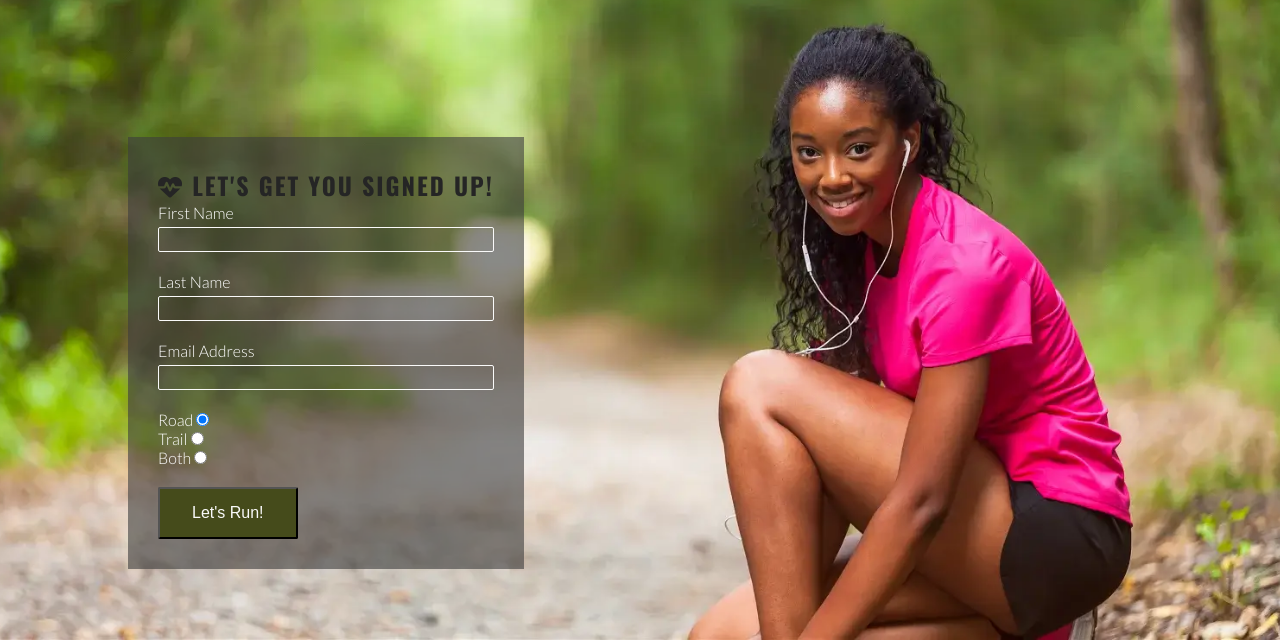
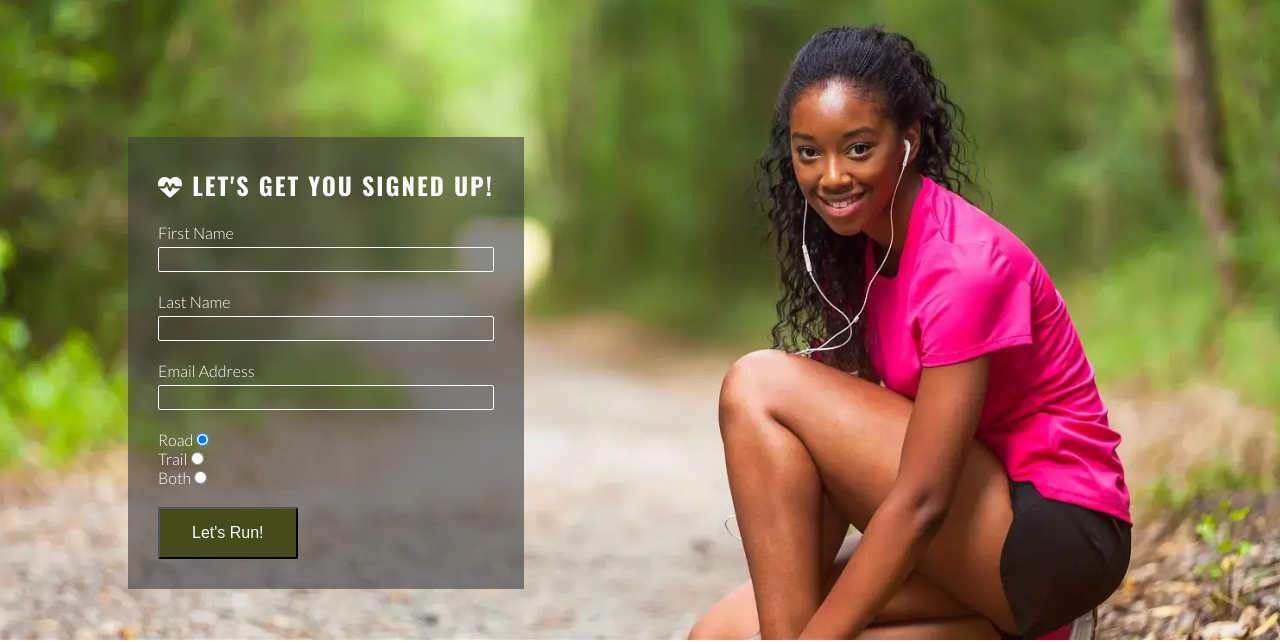
Before and after one commit to dimispapa/ci-love_running, a plain HTML site: page signup.html in a window 1280 px wide. Shown: the part 92-734 px from the top of the page. Drawn offline with nearby package versions, Linux system fonts and the light colour scheme.

Commit message:
fix: change css rule for h2 child element of form

```diff
--- a/assets/css/style.css
+++ b/assets/css/style.css
@@ -211,8 +211,9 @@ main {
     padding: 20px 10% 0;
 }
 
-#signup>h2 {
-    color: #fafafa
+#signup-form>h2 {
+    color: #fafafa;
+    margin-bottom: 20px;
 }
 
 #signup-form {
```
